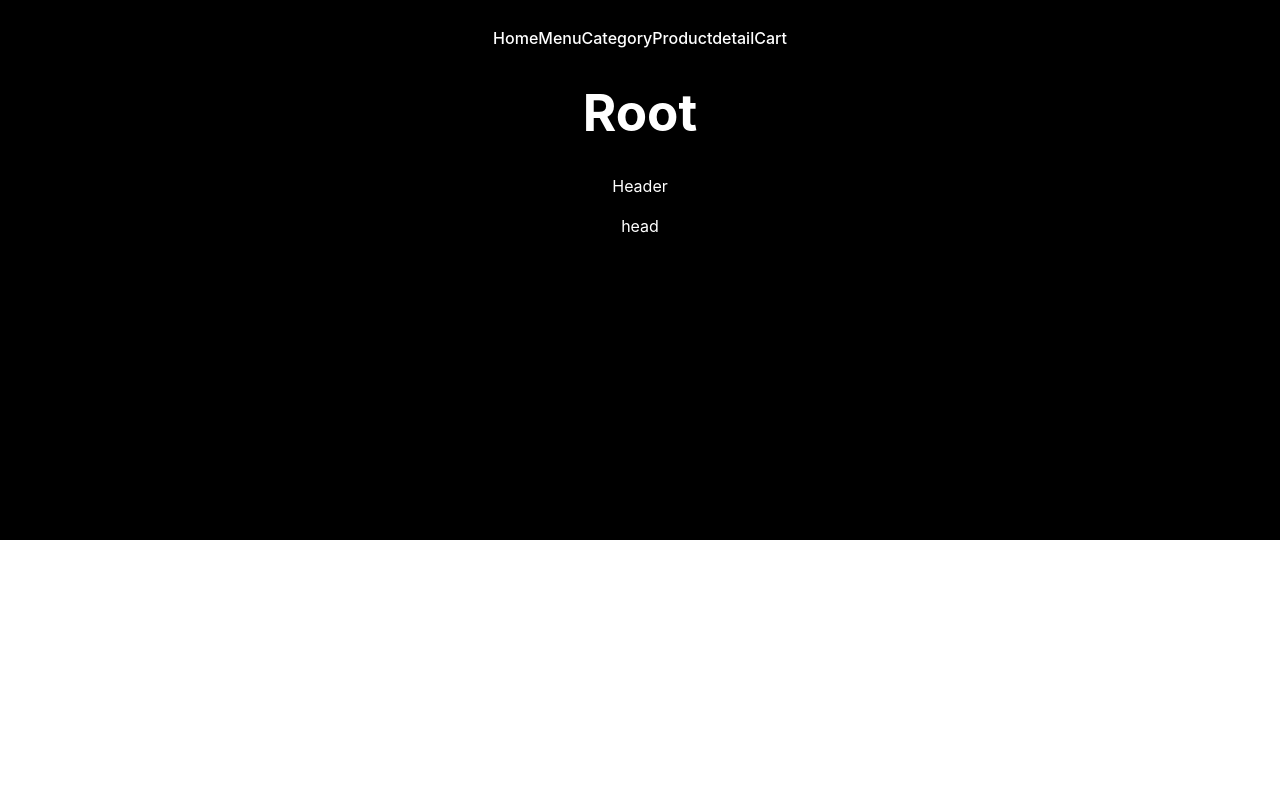
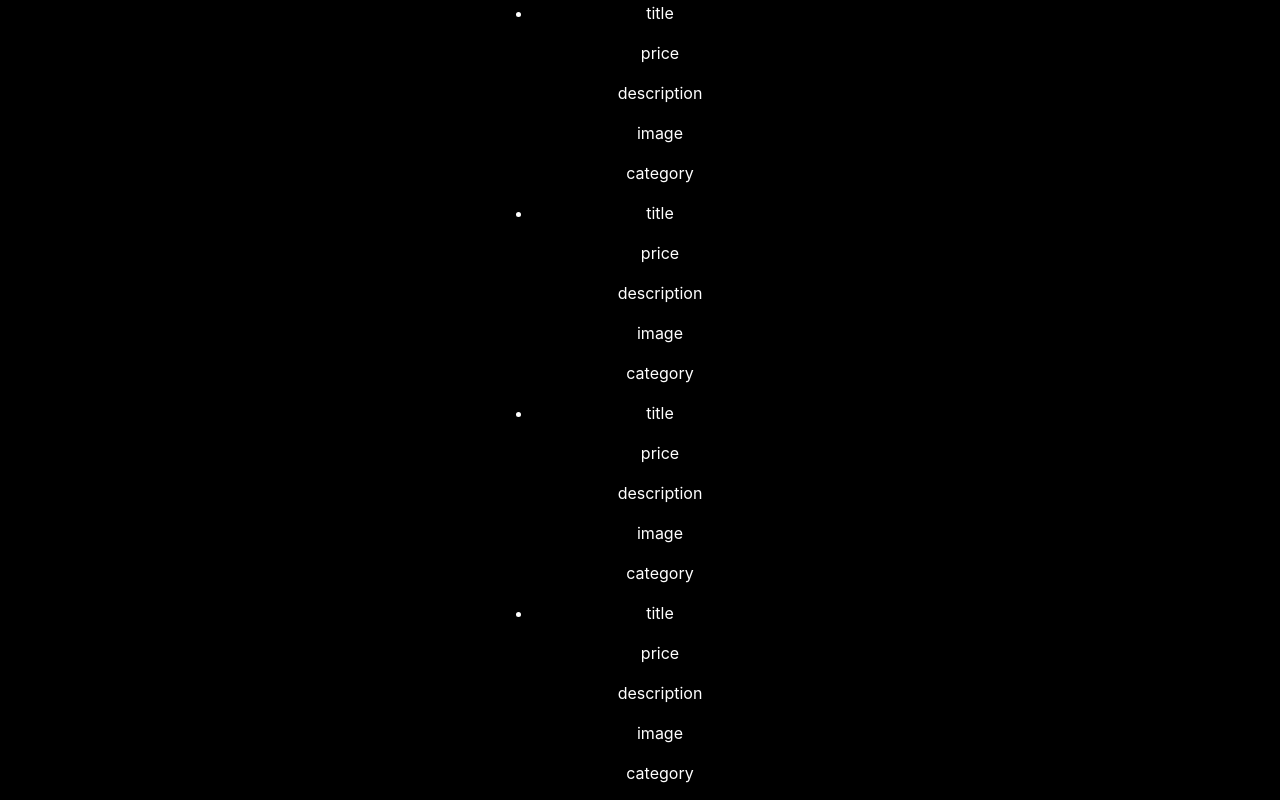
Before and after one commit to rajaesouini/projet-store, a React (Vite) app: page / in a window 1280 px wide. Shown: the part 260-1060 px from the top of the page. Before the commit the page ends 800 px from the top, so only its background shows below. Built offline with nearby package versions, Linux system fonts and the light colour scheme.

Commit message:
added product

```diff
--- a/src/assets/components/pages/cart/Cart.jsx
+++ b/src/assets/components/pages/cart/Cart.jsx
@@ -8,7 +8,6 @@ const Cart = () => {
 
     return (
         <>
-
         <Head />
         <p>cart</p>
         </>
--- a/src/assets/components/pages/home/Home.jsx
+++ b/src/assets/components/pages/home/Home.jsx
@@ -1,4 +1,5 @@
 import Head from "../../head/Head";
+import Product from "../../product/Product";
 
 const Home = () => {
 
@@ -7,6 +8,13 @@ const Home = () => {
       <>
       <Head />
       <p>head</p>
+      <ul>
+      <li><Product /></li>
+      <li><Product /></li>
+      <li><Product /></li>
+      <li><Product /></li>
+      <li><Product /></li>
+      </ul>
       </>
     )
 };
--- a/src/assets/components/pages/productdetail/Productdetail.jsx
+++ b/src/assets/components/pages/productdetail/Productdetail.jsx
@@ -1,5 +1,6 @@
 
 import Head from "../../head/Head";
+import Product from "../../product/Product";
 
 
 const Productdetail = () => {
@@ -13,6 +14,7 @@ const Productdetail = () => {
 <>
         <Head />
         <p>productdetail</p>
+        <Product />
         </>    )
 };
 
--- /dev/null
+++ b/src/assets/components/product/Product.jsx
@@ -0,0 +1,13 @@
+const Product = () => {
+  return(
+    <>
+      <p>title</p>
+      <p>price</p>
+      <p>description</p>
+      <p>image</p>
+      <p>category</p>
+    </>
+  );
+};
+
+export default Product;
```
